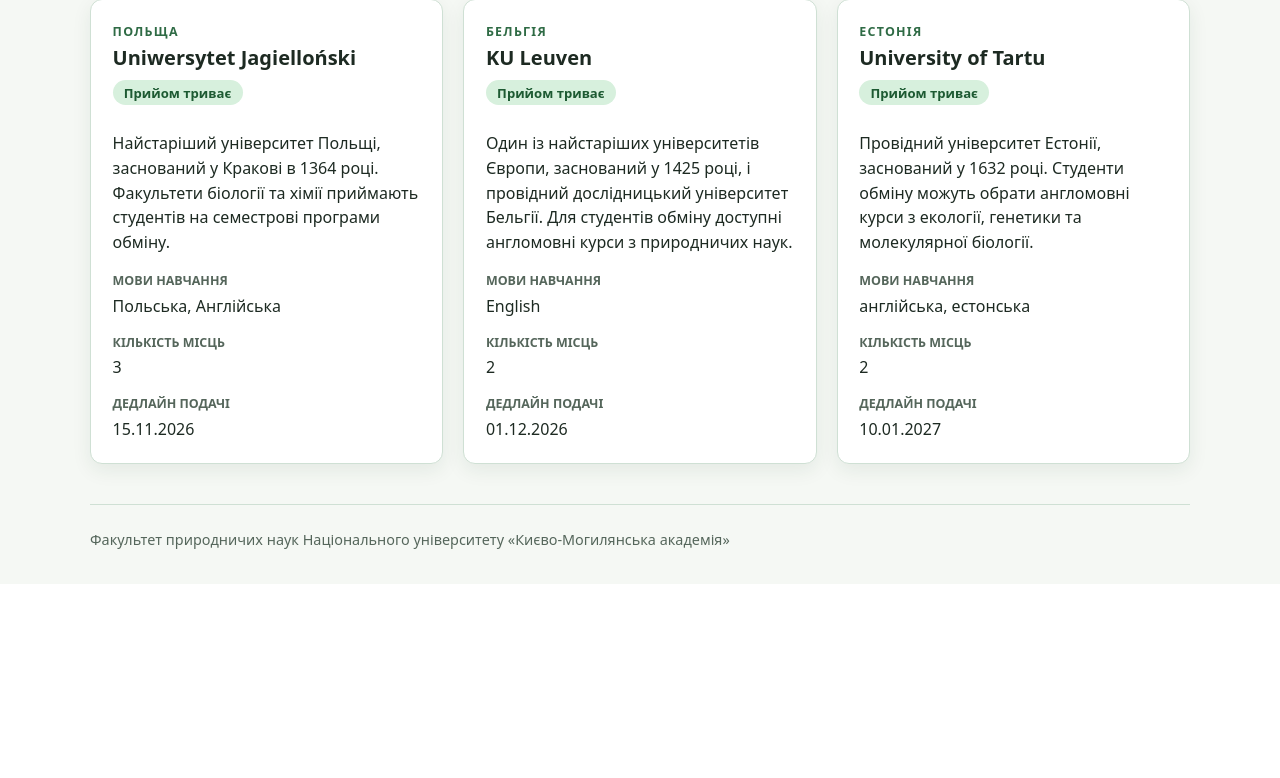
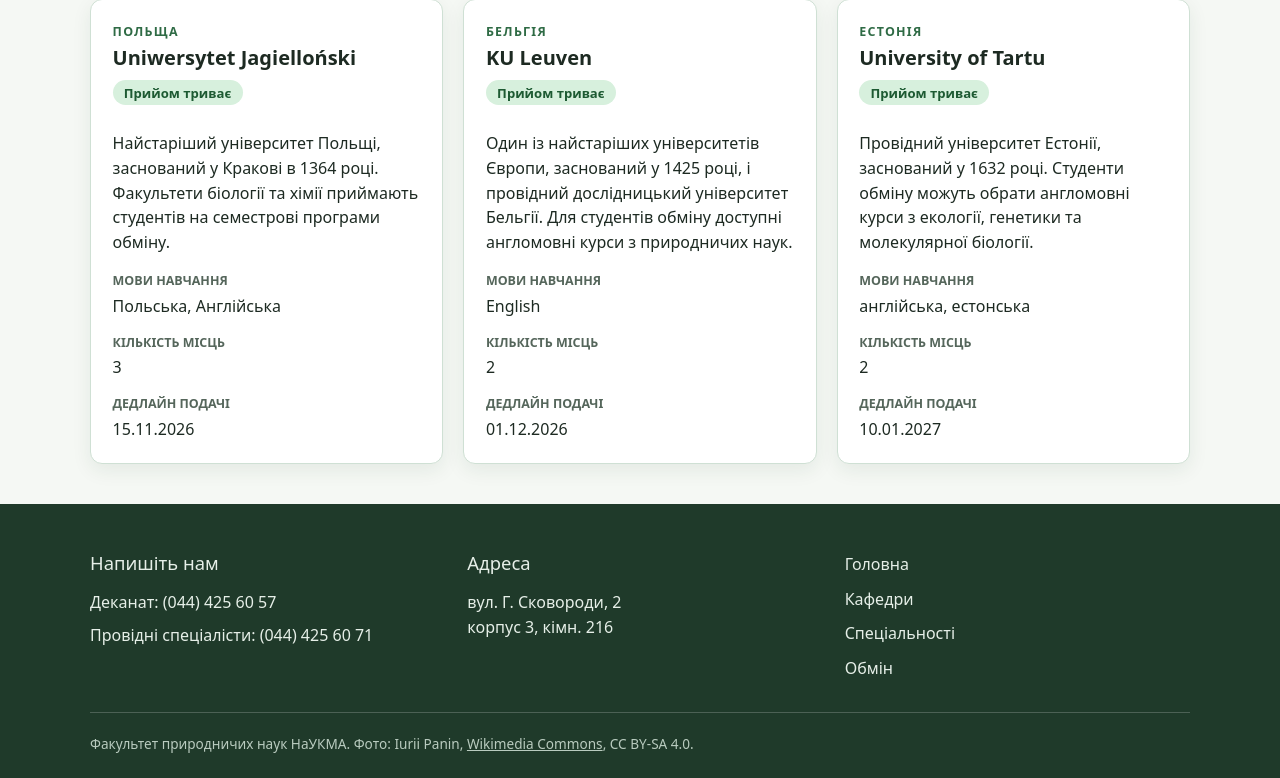
Before and after one commit to nastyaermak/fprn-site, a Django app: page /exchange/ in a window 1280 px wide. Shown: the part 750-1528 px from the top of the page. Before the commit the page ends 1299 px from the top, so only its background shows below. Run offline with Django 4.2, Linux system fonts and the light colour scheme; data comes from the database, SQL or seed files in the repository.

Commit message:
feat: add footer with contacts and links

```diff
--- a/faculty/static/faculty/style.css
+++ b/faculty/static/faculty/style.css
@@ -156,10 +156,52 @@ a.text-link {
 }
 
 .site-footer {
-  border-top: 1px solid var(--border);
-  color: var(--muted);
-  font-size: 0.9rem;
-  padding: 1.5rem 0 2rem;
+  background: #1f3a2a;
+  color: #e6efe8;
+  padding: 3rem 0 1.5rem;
+}
+
+.footer-grid {
+  display: grid;
+  gap: 2rem;
+  grid-template-columns: repeat(auto-fit, minmax(13rem, 1fr));
+}
+
+.site-footer h2 {
+  font-size: 1.15rem;
+  font-weight: 500;
+  margin: 0 0 1rem;
+}
+
+.site-footer p {
+  margin: 0 0 0.5rem;
+}
+
+.site-footer a {
+  color: inherit;
+}
+
+.footer-links {
+  display: flex;
+  flex-direction: column;
+  gap: 0.6rem;
+}
+
+.footer-links a {
+  text-decoration: none;
+}
+
+.footer-links a:hover,
+.footer-links a:focus-visible {
+  text-decoration: underline;
+}
+
+.site-footer .footer-note {
+  border-top: 1px solid rgb(255 255 255 / 20%);
+  color: #b9cbbf;
+  font-size: 0.85rem;
+  margin: 2rem auto 0;
+  padding-top: 1.25rem;
 }
 
 .filter {
--- a/faculty/templates/faculty/base.html
+++ b/faculty/templates/faculty/base.html
@@ -23,8 +23,28 @@
     <main class="page-shell">
       {% block content %}{% endblock %}
     </main>
-    <footer class="page-shell site-footer">
-      Факультет природничих наук Національного університету «Києво-Могилянська академія»
+    <footer class="site-footer">
+      <div class="page-shell footer-grid">
+        <div>
+          <h2>Напишіть нам</h2>
+          <p>Деканат: (044) 425 60 57</p>
+          <p>Провідні спеціалісти: (044) 425 60 71</p>
+        </div>
+        <div>
+          <h2>Адреса</h2>
+          <p>вул. Г. Сковороди, 2<br>корпус 3, кімн. 216</p>
+        </div>
+        <nav class="footer-links" aria-label="Посилання у футері">
+          <a href="{% url 'faculty:home' %}">Головна</a>
+          <a href="{% url 'faculty:department-list' %}">Кафедри</a>
+          <a href="{% url 'faculty:program-list' %}">Спеціальності</a>
+          <a href="{% url 'exchange:program-list' %}">Обмін</a>
+        </nav>
+      </div>
+      <p class="page-shell footer-note">
+        Факультет природничих наук НаУКМА.
+        Фото: Iurii Panin, <a href="https://commons.wikimedia.org/wiki/File:Old_academic_building_-_Kyiv-Mohyla_Academy_-_Aerial_view_-_1.jpg">Wikimedia Commons</a>, CC BY-SA 4.0.
+      </p>
     </footer>
   </body>
 </html>
```
